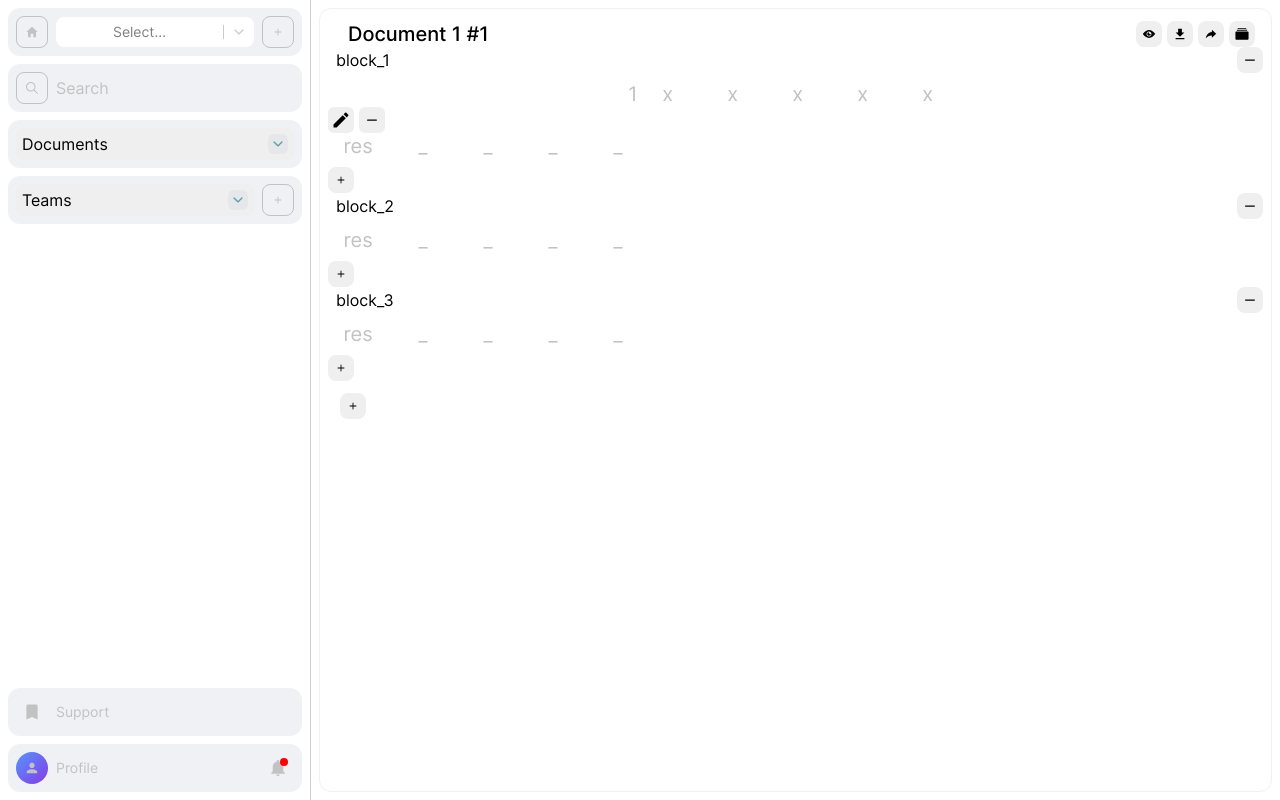
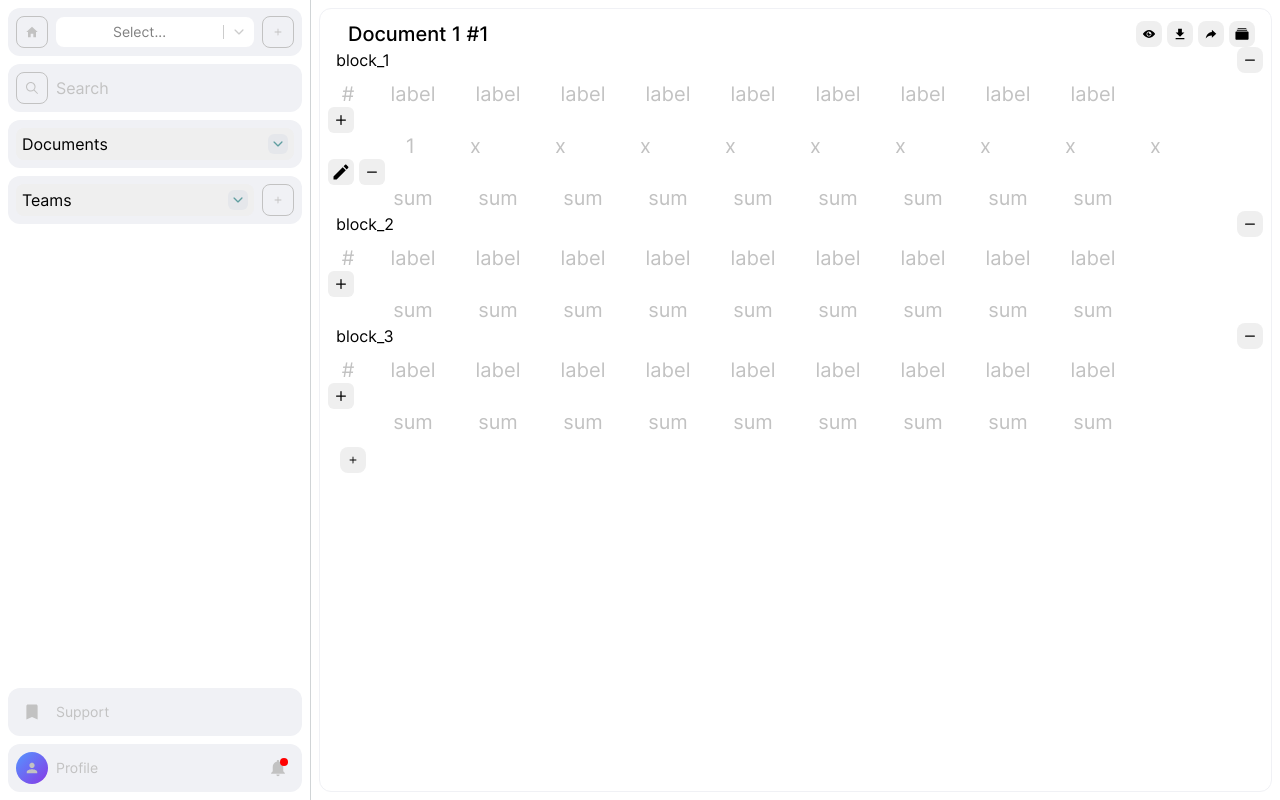
Before and after one commit to entools/tools.interface, a React (Vite) app: page /projects/1/documents/1 in a window 1280 px wide. Built offline with nearby package versions, Linux system fonts and the light colour scheme.

Commit message:
fix: document, column

```diff
--- a/src/pages/document-page/components/column/column.module.css
+++ b/src/pages/document-page/components/column/column.module.css
@@ -21,12 +21,12 @@
   display: flex;
   justify-content: center;
   align-items: center;
-  margin: 8px 0;
-  margin-bottom: 0;
   height: 26px;
   width: 26px;
   border: 0;
-  border-radius: 8px;
+  border-radius: 6px;
+  padding: 0;
+  margin: 0;
   cursor: pointer;
 }
 
@@ -57,9 +57,19 @@
   margin: 0;
   margin-right: 5px;
   padding: 0;
-  min-width: 60px;
+  min-width: 80px;
   background-color: var(--background-color);
   border-radius: 8px;
   justify-content: center;
   align-items: center;
 }
+
+.position {
+  display: flex;
+  height: 26px;
+  min-width: 40px;
+  margin-right: 5px;
+  justify-content: center;
+  align-items: center;
+  border-radius: 8px;
+}
--- a/src/pages/document-page/components/column/column.tsx
+++ b/src/pages/document-page/components/column/column.tsx
@@ -55,12 +55,11 @@ export default function Column({
           <IoIosRemove />
         </button>
       </div>
-      {children}
       <div className="movable-item">
         <ul className={style.fields}>
-          {Array.from({ length: 5 }, (_, i) => i).map((x) => (<li key={uuidv4()} className={style.field}>{`${x === 0 ? 'res' : '_'}`}</li>))}
+          <li className={style.position}>#</li>
+          {Array.from({ length: 9 }, (_, i) => i).map(() => (<li key={uuidv4()} className={style.field}>label</li>))}
         </ul>
-      </div>
         <button
           className={style.add}
           type="button"
@@ -70,5 +69,13 @@ export default function Column({
           <IoIosAdd />
         </button>
       </div>
+      {children}
+      <div className="movable-item">
+        <ul className={style.fields}>
+          <li className={style.position} />
+          {Array.from({ length: 9 }, (_, i) => i).map(() => (<li key={uuidv4()} className={style.field}>sum</li>))}
+        </ul>
+      </div>
+    </div>
   );
 }
--- a/src/pages/document-page/components/movable-item/movable-item.module.css
+++ b/src/pages/document-page/components/movable-item/movable-item.module.css
@@ -54,10 +54,20 @@
   margin: 0;
   margin-right: 5px;
   padding: 0;
-  min-width: 60px;
+  min-width: 80px;
   background-color: var(--background-color);
   border-radius: 8px;
   justify-content: center;
   align-items: center;
   height: 26px;
 }
+
+.position {
+  display: flex;
+  height: 26px;
+  min-width: 40px;
+  margin-right: 5px;
+  justify-content: center;
+  align-items: center;
+  border-radius: 8px;
+}
--- a/src/pages/document-page/components/movable-item/movable-item.tsx
+++ b/src/pages/document-page/components/movable-item/movable-item.tsx
@@ -108,8 +108,8 @@ export default function MovableItem({
   return (
     <div ref={ref} className="movable-item" style={{ opacity }}>
       <ul className={style.fields}>
-        {id}
-        {Array.from({ length: 5 }, (_, i) => i).map(() => (<li key={uuidv4()} className={style.field}>x</li>))}
+        <li className={style.position}>{id}</li>
+        {Array.from({ length: 9 }, (_, i) => i).map(() => (<li key={uuidv4()} className={style.field}>x</li>))}
       </ul>
       <div className={style.tools}>
         <button
```
Lines whose indentation alone changed are shown as unchanged.
